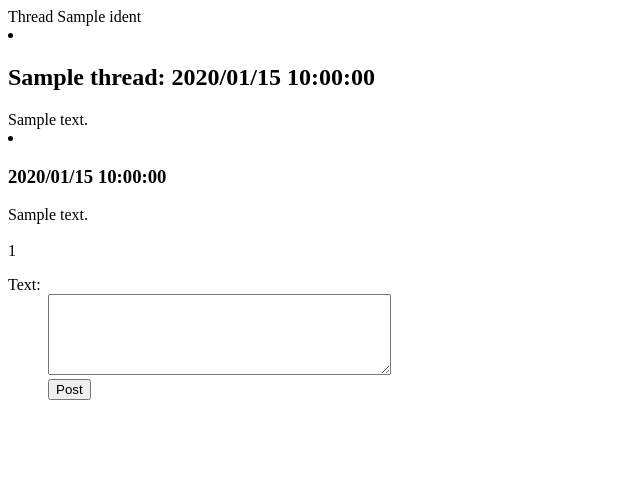
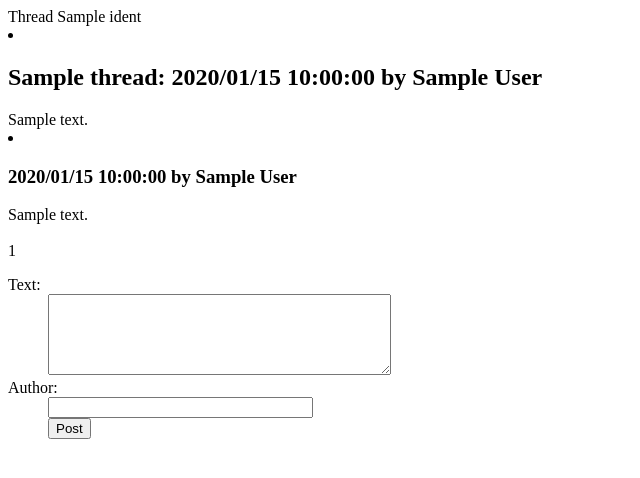
Before and after one commit to keirwl/Threads, a Flask app: template templates/thread.html in a window 1280 px wide. Shown: the top 478 px of the page, without its empty margins (0-640 px from the left). Run offline with Flask 2, Linux system fonts and the light colour scheme; the template is opened without the code that fills it: most values are stand-ins (such as "Sample title", 1, 10 or a date in 2020).

Commit message:
author ids added

```diff
--- a/main.py
+++ b/main.py
@@ -3,6 +3,7 @@
 # Import the Flask Framework
 from flask import Flask, request, render_template, flash, redirect, url_for, abort
 from base64 import b32encode, urlsafe_b64encode, urlsafe_b64decode
+from hashlib import md5
 from os import urandom
 from google.appengine.ext import ndb
 app = Flask(__name__)
@@ -16,6 +17,7 @@ class Post(ndb.Model):
     ident = ndb.IntegerProperty()
     content = ndb.StringProperty(required=True)
     timestamp = ndb.DateTimeProperty(auto_now_add=True)
+    author = ndb.StringProperty(required=True)
 
 class Thread(ndb.Model):
     ident = ndb.StringProperty(required=True)
@@ -29,6 +31,9 @@ def salt():
 
 def ident():
     return b32encode(urandom(5)).decode()
+
+def author_identity(passkey, salt):
+    return urlsafe_b64encode(md5(passkey+salt).digest()).decode()[:8]
 
 @app.route("/")
 def index():
@@ -49,9 +54,16 @@ def show_thread(thread_ident):
 @app.route("/<thread_ident>/post", methods=["POST"])
 def add_post(thread_ident):
     thread_key = ndb.Key(urlsafe=request.form["urlkey"])
+    post = Post(content=request.form["content"], parent=thread_key)
     thread = thread_key.get()
+
+    if request.form["author"] == "":
+        post.author = "Anonymous"
+    else:
+        post.author = author_identity(request.form["author"], thread.salt)
+
+    post_key = post.put()
     thread.num_posts += 1
-    post_key = Post(content=request.form["content"], parent=thread_key).put()
     thread.put()
 
     return render_template("posted.html", ident="", return_url="../"+thread_ident)
@@ -64,6 +76,11 @@ def post_form():
 def add_thread():
     thread = Thread(ident=ident(), salt=salt(), title=request.form["title"],
         op=Post(content=request.form["content"], ident=1))
+
+    if request.form["author"] == "":
+        thread.op.author = "Anonymous"
+    else:
+        thread.op.author = author_identity(request.form["author"], thread.salt)
     thread_key = thread.put()
 
     return render_template("posted.html", ident=thread.ident, return_url="show")
--- a/templates/post.html
+++ b/templates/post.html
@@ -7,7 +7,9 @@
 		<dd><input type=text size=30 name=title></dd>
 		<dt>Text:</dt>
 		<dd><textarea name=content rows=5 cols=40></textarea></dd>
-		<dd><input type=submit value=Share></dd>
+		<dt>Author:</dt>
+		<dd><input type=text size=30 name=author></dd>
+		<dd><input type=submit value=Post></dd>
 	</dl>
 </form>
 </body>
--- a/templates/show.html
+++ b/templates/show.html
@@ -3,6 +3,6 @@
 <body>
 Hi! Add a post <a href="add">here</a>.
 {% for thread in threads %}
-<li><h2><a href="{{ thread.ident }}">{{ thread.title }}</a>: {{ thread.op.timestamp }}</h2>{{ thread.op.content }}</li>
+<li><h2><a href="{{ thread.ident }}">{{ thread.title }}</a>: {{ thread.op.timestamp.strftime("%Y/%m/%d %H:%M:%S") }} by {{ thread.op.author }}</h2>{{ thread.op.content }}</li>
 {% endfor %}
 </body>
--- a/templates/thread.html
+++ b/templates/thread.html
@@ -2,9 +2,9 @@
 <title>Threads</title>
 <body>
 Thread {{ thread.ident }}
-<li><h2>{{ thread.title }}: {{ thread.op.timestamp.strftime("%Y/%m/%d %H:%M:%S") }}</h2>{{ thread.op.content }}</li>
+<li><h2>{{ thread.title }}: {{ thread.op.timestamp.strftime("%Y/%m/%d %H:%M:%S") }} by {{ thread.op.author }}</h2>{{ thread.op.content }}</li>
 {% for post in posts %}
-<li><h3>{{ post.timestamp.strftime("%Y/%m/%d %H:%M:%S") }}</h3>{{ post.content }}</li>
+<li><h3>{{ post.timestamp.strftime("%Y/%m/%d %H:%M:%S") }} by {{ post.author }}</h3>{{ post.content }}</li>
 {% endfor %}
 <br>
 {{ thread.num_posts }}
@@ -12,7 +12,9 @@ Thread {{ thread.ident }}
 	<dl>
 		<dt>Text:</dt>
 		<dd><textarea name=content rows=5 cols=40></textarea></dd>
-		<dd><input type=hidden name=urlkey value="{{ thread.key.urlsafe() }}">
+		<dd><input type=hidden name=urlkey value="{{ thread.key.urlsafe() }}"></dd>
+		<dt>Author:</dt>
+		<dd><input type=text size=30 name=author></dd>
 		<dd><input type=submit value=Post></dd>
 	</dl>
 </form>
```
